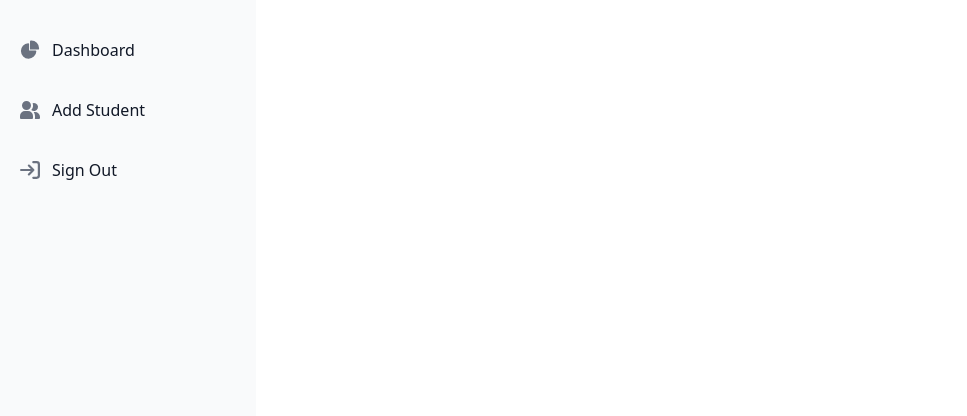
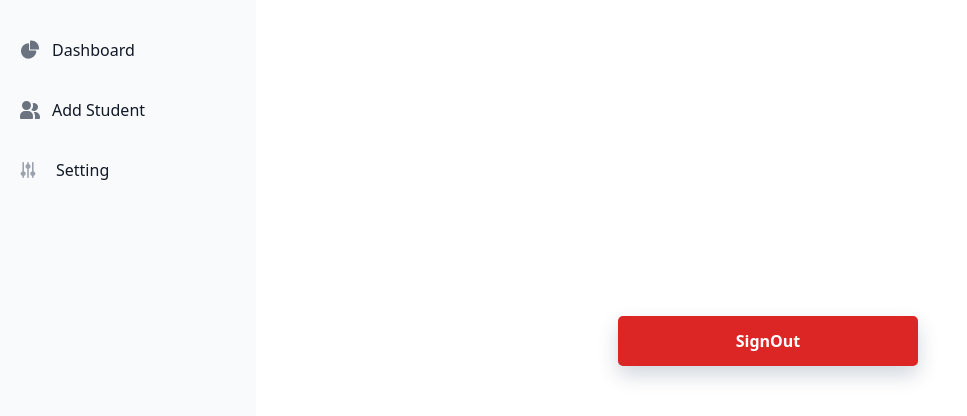
Before and after one commit to Lim-Vithyea/databaseReact, a React (Create React App) app: page /setting in a window 1280 px wide. Shown: the top 416 px of the page, without its empty margins (0-967 px from the left). Built offline with nearby package versions, Linux system fonts and the light colour scheme.

Commit message:
new login

```diff
--- a/src/App.js
+++ b/src/App.js
@@ -4,10 +4,22 @@ import Sidebar from './components/Sidebar';
 import StudentList from './components/StudentList';
 import UserForm from './components/UserForm';
 import Chart from './components/Chart';
+import Setting from './components/Setting';
+import Login from './components/Login';
+import { useState } from 'react';
+import { Navigate } from 'react-router-dom';
 
 function App() {
+  const [isAuthenticated, setIsAuthenticated] = useState(true);
+  const handleLogin = () => {
+    setIsAuthenticated(true);
+  };
+  const handleLogout = () => {
+    setIsAuthenticated(false);
+  };
   return (
     <Router>
+      {isAuthenticated ? (
       <div className="h-screen flex">
       <div className="w-[20%]">
         <Sidebar />
@@ -26,10 +38,17 @@ function App() {
             </div>
             } />
           <Route path="/user-form" element={<UserForm />} />
+          <Route path="/setting" element={<Setting handlelogout={handleLogout}/>} />
+          <Route path="/login" element={<Login />} />
         </Routes>
       </div>
-      </div>
+    </div> ): (
+      <Routes>
+          <Route path="/login" element={<Login/>} />
+          <Route path="*" element={<Navigate to="/login" />} />
+        </Routes>)}
     </Router>
+
   );
 }
 
--- /dev/null
+++ b/src/components/Button.js
@@ -0,0 +1,9 @@
+import React from 'react'
+
+const Button = () => {
+  return (
+   <div></div>
+  )
+}
+
+export default Button
--- /dev/null
+++ b/src/components/Login.js
@@ -0,0 +1,36 @@
+import React from 'react'
+import { useNavigate } from 'react-router-dom'
+
+function Login() {
+  const navigate = useNavigate();
+
+  const handlelogin = () => {
+    navigate('/dashboard');
+  }
+  return (
+    <div className='flex justify-center pt-[100px]'>
+      <div className='flex flex-col w-[400px] h-[400px] shadow-[rgba(13,_38,_76,_0.19)_0px_9px_20px] border-none rounded-xl'>
+        <h1 className='text-center p-5 font-bold text-xl text-blue-500'>Login</h1>
+        <div className='flex justify-center pt-[20px]'>
+        <form className='flex-col'>
+            <div className='p-2'>
+            <label for="username">Username</label>
+            <input name='username' type='text' placeholder='Enter your username'/>
+            </div>
+            <div className='p-2'>
+            <label for="password">Password</label>
+            <input name='password' placeholder='Enter your password' type="password"/>
+            </div>
+            <div className="pt-5 text-center" >
+            <button type="submit" onClick={handlelogin} className="bg-blue-600 rounded-[5px] w-[300px] h-[50px] shadow-[rgba(13,_38,_76,_0.19)_0px_9px_20px] border-none">
+                <span className="font-bold text-white">Login</span>
+            </button>
+        </div>
+        </form>
+        </div>
+      </div>
+    </div>
+  )
+}
+
+export default Login
--- /dev/null
+++ b/src/components/Setting.js
@@ -0,0 +1,18 @@
+import React from 'react'
+const Setting = ({handlelogout}) => {
+  return (
+    <div>
+         <div>
+      <div>
+      <div className="pt-[300px] text-center content-center " >
+            <button type="submit" onClick={handlelogout} className="bg-red-600 rounded-[5px] w-[300px] h-[50px] shadow-[rgba(13,_38,_76,_0.19)_0px_9px_20px] border-none">
+                <span className="font-bold text-white">SignOut</span>
+            </button>
+        </div>
+    </div>
+    </div>
+    </div>
+  )
+}
+
+export default Setting
--- a/src/components/Sidebar.js
+++ b/src/components/Sidebar.js
@@ -65,22 +65,12 @@ const Sidebar = () => {
             </a>
          </li>
             <li>
-              <a href="#"
+              <a href="setting"
                 className="flex items-center p-2 text-gray-900 rounded-lg dark:text-white hover:bg-gray-100 dark:hover:bg-gray-700 group">
-                <svg
-                  className="flex-shrink-0 w-5 h-5 text-gray-500 transition duration-75 dark:text-gray-400 group-hover:text-gray-900 dark:group-hover:text-white"
-                  aria-hidden="true"
-                  xmlns="http://www.w3.org/2000/svg"
-                  fill="none"
-                  viewBox="0 0 18 16">
-                  <path
-                    stroke="currentColor"
-                    strokeLinecap="round"
-                    strokeLinejoin="round"
-                    strokeWidth="2"
-                    d="M1 8h11m0 0L8 4m4 4-4 4m4-11h3a2 2 0 0 1 2 2v10a2 2 0 0 1-2 2h-3"/>
+                <svg class="w-4 h-4 me-2 text-gray-400 group-hover:text-gray-500 dark:text-gray-500 dark:group-hover:text-gray-300" aria-hidden="true" xmlns="http://www.w3.org/2000/svg" fill="currentColor" viewBox="0 0 20 20">
+                    <path d="M5 11.424V1a1 1 0 1 0-2 0v10.424a3.228 3.228 0 0 0 0 6.152V19a1 1 0 1 0 2 0v-1.424a3.228 3.228 0 0 0 0-6.152ZM19.25 14.5A3.243 3.243 0 0 0 17 11.424V1a1 1 0 0 0-2 0v10.424a3.227 3.227 0 0 0 0 6.152V19a1 1 0 1 0 2 0v-1.424a3.243 3.243 0 0 0 2.25-3.076Zm-6-9A3.243 3.243 0 0 0 11 2.424V1a1 1 0 0 0-2 0v1.424a3.228 3.228 0 0 0 0 6.152V19a1 1 0 1 0 2 0V8.576A3.243 3.243 0 0 0 13.25 5.5Z"/>
                 </svg>
-                <span className="flex-1 ms-3 whitespace-nowrap">Sign Out</span>
+                <span className="flex-1 ms-3 whitespace-nowrap">Setting</span>
               </a>
             </li>
           </ul>
--- a/src/components/StudentList.js
+++ b/src/components/StudentList.js
@@ -14,7 +14,6 @@ const StudentList = () => {
   }, []);
   return (
     <div className=''>
-
      <h1 className='text-center p-5 font-bold text-2xl text-blue-500'>StudentList</h1>
         <div className='flex justify-center'>
       <table className='w-[90%] text-sm text-left rtl:text-right text-black mb-5'>
--- a/src/components/UserForm.js
+++ b/src/components/UserForm.js
@@ -12,6 +12,7 @@ function UserForm() {
     dob: "",
     address: "Phnom Penh",
   });
+
   const [message, setMessage] = useState("");
   const handleChange = (e) => {
     const { name, value } = e.target;
@@ -30,7 +31,6 @@ function UserForm() {
       setMessage(`Failed to add user: ${error.response ? error.response.data.message : error.message}`);
     }
   };
-
   return (
     <div >
       <h1 className="text-center font-bold text-2xl p-[30px] text-blue-500">Insert Student Data</h1>
--- a/src/components/compo.css
+++ b/src/components/compo.css
@@ -16,7 +16,6 @@ input {
 table th{
     color: white;
     border: 1px solid black;
-    /* padding: 0px 10px 0px 10px; */
     padding: 15px;
     background-color: #111827;
 }
@@ -29,14 +28,12 @@ td{
 
 }
 table tbody tr:nth-child(odd) {
-    background-color: #ffffff; /* Light blue for odd rows */
+    background-color: #ffffff;
   }
 
 table tbody tr:nth-child(even) {
-    background-color: #bdf5ff; /* Light gray for even rows */
+    background-color: #eceeee;
   }
-
-  /* Hover effect for rows */
 table tbody tr:hover {
-    background-color: #d1d5db; /* Slightly darker gray on hover */
+    background-color: #d1d5db;
   }
```
Lines whose indentation alone changed are shown as unchanged.
